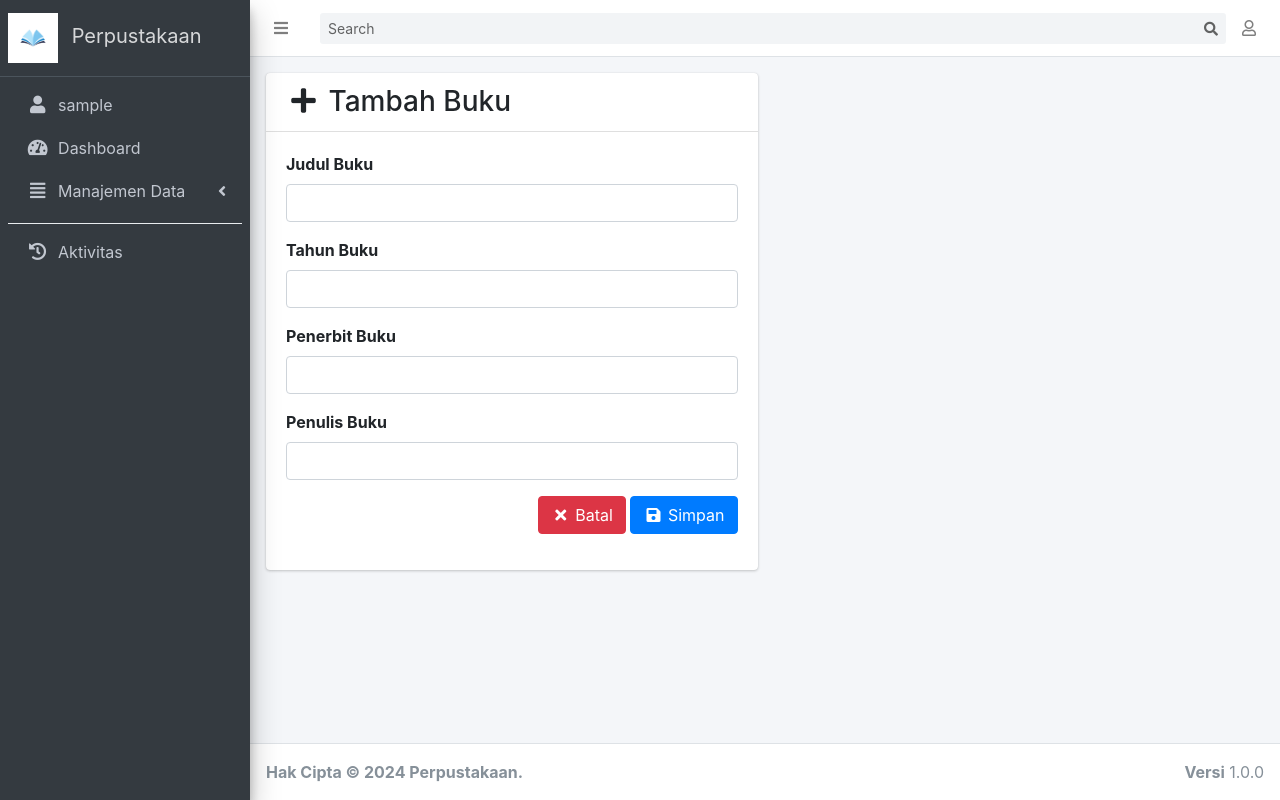
After one commit to hako-975/perpustakaan, a CodeIgniter app: page /perpustakaan/buku/addBuku in a window 1280 px wide. The commit adds this page. Run offline with CodeIgniter, Linux system fonts and the light colour scheme; the visitor is signed in with stand-in values (Sample User, id 1); tables that the repository leaves empty or names only in its code hold one stand-in row (values such as "Sample post").

Commit message:
CRUD Buku

```diff
--- /dev/null
+++ b/application/controllers/Buku.php
@@ -0,0 +1,84 @@
+<?php
+defined('BASEPATH') OR exit('No direct script access allowed');
+
+class Buku extends CI_Controller
+{
+	public function __construct()
+	{
+		parent::__construct();
+		$this->load->model('Admin_model', 'admo');
+		$this->load->model('Buku_model', 'bumo');
+		$this->admo->checkLoginAdmin();
+	}
+
+	public function index()
+	{
+		$data['dataUser']	= $this->admo->getDataUserAdmin();
+		$data['title']  	= 'Buku';
+		$data['buku']	= $this->bumo->getBuku();
+		$this->load->view('templates/header-admin', $data);
+		$this->load->view('buku/index', $data);
+		$this->load->view('templates/footer-admin', $data);
+	}
+
+	public function addBuku()
+	{
+		$data['dataUser']	= $this->admo->getDataUserAdmin();
+		$data['title'] 		= 'Tambah Buku';
+
+		$this->form_validation->set_rules('judul_buku', 'Judul Buku', 'required|trim');
+		$this->form_validation->set_rules('tahun_buku', 'Tahun Buku', 'required|trim');
+		$this->form_validation->set_rules('penerbit_buku', 'Penerbit Buku', 'required|trim');
+		$this->form_validation->set_rules('penulis_buku', 'Penulis Buku', 'required|trim');
+		if ($this->form_validation->run() == false) {
+		    $this->load->view('templates/header-admin', $data);
+		    $this->load->view('buku/add_buku', $data);
+		    $this->load->view('templates/footer-admin', $data);
+		} else {
+		    $this->bumo->addBuku();
+		}
+	}
+
+	public function editBuku($id_buku = "")
+	{
+		if ($id_buku == null) {
+	        echo "
+				<script>
+					window.history.back();
+				</script>
+			";
+			exit;
+		}
+
+		$data['dataUser']	= $this->admo->getDataUserAdmin();
+		$data['buku']	= $this->bumo->getBukuById($id_buku);
+		$data['title'] 		= 'Ubah Buku - ' . $data['buku']['judul_buku'];
+
+		$this->form_validation->set_rules('judul_buku', 'Judul Buku', 'required|trim');
+		$this->form_validation->set_rules('tahun_buku', 'Tahun Buku', 'required|trim');
+		$this->form_validation->set_rules('penerbit_buku', 'Penerbit Buku', 'required|trim');
+		$this->form_validation->set_rules('penulis_buku', 'Penulis Buku', 'required|trim');
+		if ($this->form_validation->run() == false) {
+		    $this->load->view('templates/header-admin', $data);
+		    $this->load->view('buku/edit_buku', $data);
+		    $this->load->view('templates/footer-admin', $data);
+		} else {
+		    $this->bumo->editBuku($id_buku);
+		}
+	}
+
+
+	public function removeBuku($id_buku = "")
+	{
+		if ($id_buku == null) {
+	        echo "
+				<script>
+					window.history.back();
+				</script>
+			";
+			exit;
+		}
+
+		$this->bumo->removeBuku($id_buku);
+	}
+}
--- /dev/null
+++ b/application/models/Buku_model.php
@@ -0,0 +1,89 @@
+<?php
+defined('BASEPATH') OR exit('No direct script access allowed');
+
+class Buku_model extends CI_Model
+{
+	public function __construct()
+	{
+		parent::__construct();
+		$this->load->model('Admin_model', 'admo');
+		$this->load->model('Log_model', 'lomo');
+	}
+
+	public function getBuku()
+	{
+		$this->db->order_by('judul_buku', 'asc');
+		return $this->db->get('buku')->result_array();
+	}
+
+	public function getBukuById($id_buku)
+	{
+		return $this->db->get_where('buku', ['id_buku' => $id_buku])->row_array();
+	}
+
+	public function addBuku()
+	{
+		$dataUser = $this->admo->getDataUserAdmin();
+		$isi_log_2 = 'User ' . $dataUser['username'] . ' mencoba menambahkan buku';
+		$this->admo->userPrivilege('buku', $isi_log_2);
+
+		$data = [
+			'judul_buku' => ucwords(htmlspecialchars($this->input->post('judul_buku', true))),
+			'tahun_buku' => ucwords(htmlspecialchars($this->input->post('tahun_buku', true))),
+			'penerbit_buku' => ucwords(htmlspecialchars($this->input->post('penerbit_buku', true))),
+			'penulis_buku' => ucwords(htmlspecialchars($this->input->post('penulis_buku', true)))
+		];
+
+		$this->db->insert('buku', $data);
+
+		$isi_log = 'Buku ' . $data['judul_buku'] . ' berhasil ditambahkan';
+		$this->lomo->addLog($isi_log, $dataUser['id_user']);
+		$this->session->set_flashdata('message-success', $isi_log);
+		redirect('buku');
+	}
+
+	public function editBuku($id_buku)
+	{
+		$dataUser = $this->admo->getDataUserAdmin();
+		$isi_log_2 = 'User ' . $dataUser['username'] . ' mencoba mengubah buku dengan id ' . $id_buku;
+		$this->admo->userPrivilege('buku', $isi_log_2);
+
+		$data_buku = $this->getBukuById($id_buku);
+		$judul_buku  = $data_buku['judul_buku'];
+		$data = [
+			'judul_buku' => ucwords(strtolower(htmlspecialchars($this->input->post('judul_buku', true)))),
+			'tahun_buku' => ucwords(htmlspecialchars($this->input->post('tahun_buku', true))),
+			'penerbit_buku' => ucwords(htmlspecialchars($this->input->post('penerbit_buku', true))),
+			'penulis_buku' => ucwords(htmlspecialchars($this->input->post('penulis_buku', true)))
+		];
+
+		$this->db->update('buku', $data, ['id_buku' => $id_buku]);
+
+		$isi_log = 'Buku ' . $judul_buku . ' berhasil diubah menjadi ' . $data['judul_buku'];
+		$this->lomo->addLog($isi_log, $dataUser['id_user']);
+		$this->session->set_flashdata('message-success', $isi_log);
+		redirect('buku');
+	}
+
+	public function removeBuku($id_buku)
+	{
+		$dataUser = $this->admo->getDataUserAdmin();
+		$isi_log_2 = 'User ' . $dataUser['username'] . ' mencoba menghapus buku dengan id ' . $id_buku;
+		$this->admo->userPrivilege('buku', $isi_log_2);
+
+		$data_buku = $this->getBukuById($id_buku);
+		$judul_buku = $data_buku['judul_buku'];
+
+		if (!$this->db->delete('buku', ['id_buku' => $id_buku])) {
+		    $isi_log = 'Buku ' . $judul_buku . ' gagal dihapus.';
+		    $this->lomo->addLog($isi_log, $dataUser['id_user']);
+		    $this->session->set_flashdata('message-failed', $isi_log);
+		} else {
+		    $isi_log = 'Buku ' . $judul_buku . ' berhasil dihapus';
+		    $this->lomo->addLog($isi_log, $dataUser['id_user']);
+		    $this->session->set_flashdata('message-success', $isi_log);
+		}
+
+		redirect('buku');
+	}
+}
--- /dev/null
+++ b/application/views/buku/add_buku.php
@@ -0,0 +1,61 @@
+<?php if (validation_errors()): ?>
+  <div class="toast bg-danger" role="alert" aria-live="assertive" aria-atomic="true" data-autohide="false" style="z-index: 999999; position: fixed; right: 1.5rem; bottom: 3.5rem">
+    <div class="toast-header">
+      <strong class="mr-auto">Gagal!</strong>
+      <button type="button" class="ml-2 mb-1 close" data-dismiss="toast" aria-label="Close">
+        <span aria-hidden="true">&times;</span>
+      </button>
+    </div>
+    <div class="toast-body">
+      <?= validation_errors(); ?>
+    </div>
+  </div>
+<?php endif ?>
+
+<div class="container p-3">
+	<div class="row mb-2">
+		<div class="col-lg-6">
+			<div class="card">
+			  <div class="card-header">
+			  	<h3 class="m-0"><i class="fas fa-fw fa-plus"></i> Tambah Buku</h3>
+			  </div>
+			  <div class="card-body">
+			  	<form action="<?= base_url('buku/addBuku'); ?>" method="post">
+					<div class="form-group">
+						<label for="judul_buku">Judul Buku</label>
+						<input type="text" id="judul_buku" class="form-control <?= (form_error('judul_buku')) ? 'is-invalid' : ''; ?>" name="judul_buku" required value="<?= set_value('judul_buku'); ?>">
+						<div class="invalid-feedback">
+              <?= form_error('judul_buku'); ?>
+            </div>
+					</div>
+					<div class="form-group">
+						<label for="tahun_buku">Tahun Buku</label>
+						<input type="number" id="tahun_buku" class="form-control <?= (form_error('tahun_buku')) ? 'is-invalid' : ''; ?>" name="tahun_buku" required value="<?= set_value('tahun_buku'); ?>">
+						<div class="invalid-feedback">
+              <?= form_error('tahun_buku'); ?>
+            </div>
+					</div>
+					<div class="form-group">
+						<label for="penerbit_buku">Penerbit Buku</label>
+						<input type="text" id="penerbit_buku" class="form-control <?= (form_error('penerbit_buku')) ? 'is-invalid' : ''; ?>" name="penerbit_buku" required value="<?= set_value('penerbit_buku'); ?>">
+						<div class="invalid-feedback">
+              <?= form_error('penerbit_buku'); ?>
+            </div>
+					</div>
+					<div class="form-group">
+						<label for="penulis_buku">Penulis Buku</label>
+						<input type="text" id="penulis_buku" class="form-control <?= (form_error('penulis_buku')) ? 'is-invalid' : ''; ?>" name="penulis_buku" required value="<?= set_value('penulis_buku'); ?>">
+						<div class="invalid-feedback">
+              <?= form_error('penulis_buku'); ?>
+            </div>
+					</div>
+					<div class="form-group text-right">
+						<a href="javascript:history.back()" class="btn btn-danger btn-cancel" data-nama="Tambah Buku"><i class="fas fa-fw fa-times"></i> Batal</a>
+						<button type="submit" class="btn btn-primary"><i class="fas fa-fw fa-save"></i> Simpan</button>
+					</div>
+				</form>
+			  </div>
+			</div>
+		</div>
+	</div>
+</div>
--- a/application/views/templates/include/sidebar.php
+++ b/application/views/templates/include/sidebar.php
@@ -40,7 +40,13 @@
         <!-- manajemen data -->
         <?php if (
           $_SERVER['REQUEST_URI'] == '/perpustakaan/user' ||
-          $_SERVER['REQUEST_URI'] == '/perpustakaan/user/'
+          $_SERVER['REQUEST_URI'] == '/perpustakaan/user/' ||
+          $_SERVER['REQUEST_URI'] == '/perpustakaan/anggota' ||
+          $_SERVER['REQUEST_URI'] == '/perpustakaan/anggota/' ||
+          $_SERVER['REQUEST_URI'] == '/perpustakaan/buku' ||
+          $_SERVER['REQUEST_URI'] == '/perpustakaan/buku/' ||
+          $_SERVER['REQUEST_URI'] == '/perpustakaan/transaksi' ||
+          $_SERVER['REQUEST_URI'] == '/perpustakaan/transaksi/'
         ): ?>
           <li class="nav-item menu-open">
           <a href="#" class="nav-link active">
```
Also changed, not shown: application/views/buku/edit_buku.php (added, +61 -0 lines), application/views/buku/index.php (added, +50 -0 lines).
